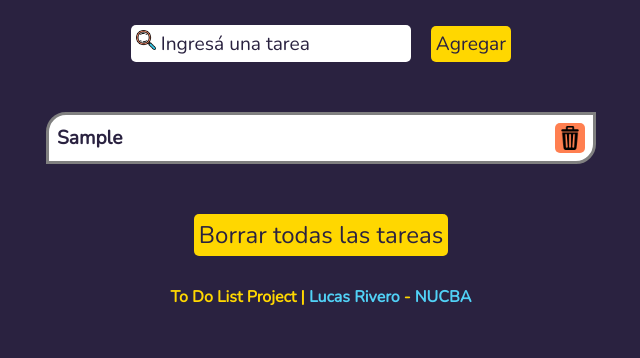
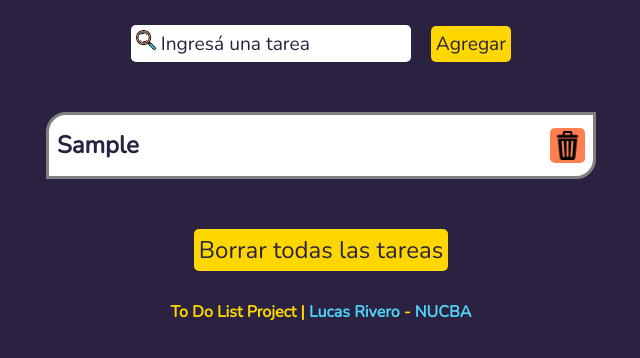
Before and after one commit to Lumagrever/TO-DO-LIST-JS-LUCAS-RIVERO, a plain HTML site: page index.html in a window 1280 px wide. Both pictures are taken after typing "Sample" into the empty fields and a click on the button "Agregar". Shown: the part 152-510 px from the top of the page, without its empty margins (319-959 px from the left). Drawn offline with nearby package versions, Linux system fonts and the light colour scheme.

Commit message:
modificacion de px en font

```diff
--- a/style.css
+++ b/style.css
@@ -112,18 +112,18 @@ body{
     border: 3px solid grey;
     color: var(--oscuro);
     font-weight: bold;
-    font-size: 1.2rem;
+    font-size: 1.5rem;
     display: flex;
     align-items: center;
     justify-content: space-between;
     width: 100%;
-    padding: 0.5rem;
+    padding: 0.8rem 0.5rem;
     border-radius: 20px 0px;
     user-select: none;
 }
 
 .tasks-list img {
-    width: 30px;
+    width: 35px;
     cursor: pointer;
     background-color: var(--coral);
     border-radius: 5px;
```
